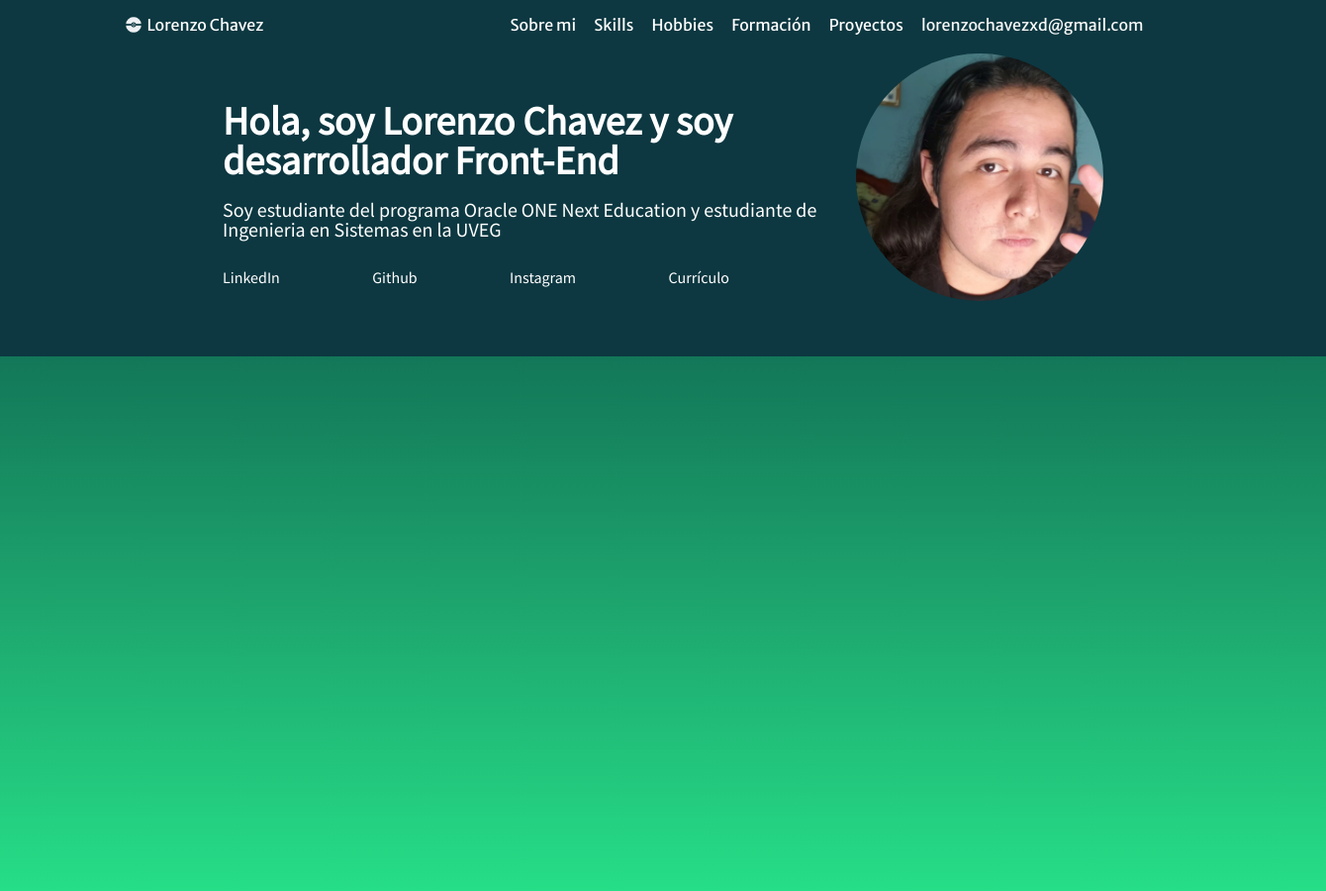
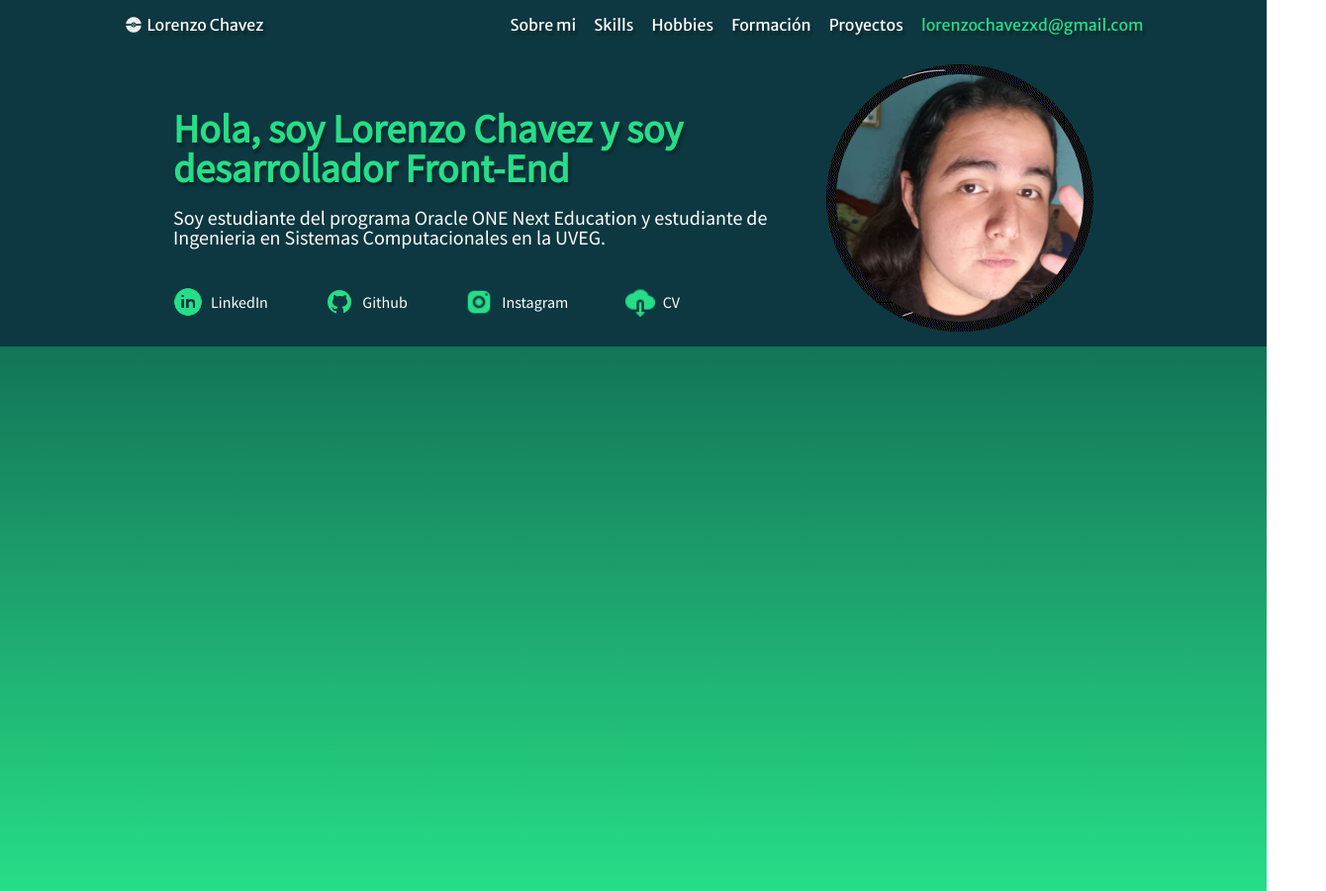
Before and after one commit to LNS45/Portafolio-Challenge-Two-G4, a plain HTML site: page index.html in a window 1280 px wide. Shown: the whole page at 99% size, 1340 px wide, since content can reach past the window. Drawn offline with Linux system fonts and the light colour scheme.

Commit message:
Seccion Conoceme Terminada

```diff
--- a/assets/css/conoceme/conoceme-circulo.css
+++ b/assets/css/conoceme/conoceme-circulo.css
@@ -1,3 +1,9 @@
 .conoceme__circulo{
-
+    display: flex;
+    align-items: center;
+    justify-content: center;
+    width: 270px;
+    height: 270px;
+    background: url(/assets/images/fondo-circulo.gif);
+    border-radius: 100% ;
 }
--- /dev/null
+++ b/assets/css/conoceme/conoceme-icon.css
@@ -0,0 +1,4 @@
+.conoceme__icon{
+    width: 30px;
+    margin-right: 8px;
+}
--- a/assets/css/conoceme/conoceme-item.css
+++ b/assets/css/conoceme/conoceme-item.css
@@ -0,0 +1,3 @@
+.conoceme__item{
+
+}
--- a/assets/css/conoceme/conoceme-link.css
+++ b/assets/css/conoceme/conoceme-link.css
@@ -1,4 +1,6 @@
 .conoceme__link{
-    color: white;
+    display: flex;
+    align-items: center;
+    color: var(--fuente-clara);
     text-decoration: none;
 }
--- a/assets/css/conoceme/conoceme-list.css
+++ b/assets/css/conoceme/conoceme-list.css
@@ -2,4 +2,5 @@
     display: flex;
     width: 80%;
     justify-content: space-between;
+    margin-top: 2.5rem;
 }
--- a/assets/css/conoceme/conoceme-title.css
+++ b/assets/css/conoceme/conoceme-title.css
@@ -1,6 +1,7 @@
 .conoceme__title{
-    color: var(--fuente-clara);
+    color: var(--fuente-resaltada);
     font-weight: 1000;
     font-size: 40px;
     margin-bottom: 20px;
+    text-shadow: var(--sombra-resalto);
 }
--- a/assets/css/conoceme/conoceme.css
+++ b/assets/css/conoceme/conoceme.css
@@ -5,5 +5,4 @@
     width: 100%;
     height: 300px;
     background-color: var(--fondo-verde-semioscuro);
-    padding: 30px;
 }
--- a/assets/css/menu/menu-link.css
+++ b/assets/css/menu/menu-link.css
@@ -1,7 +1,8 @@
 .menu__link{
     color: var(--fuente-clara);
     text-decoration: none;
+    text-shadow: var(--sombra-resalto);
 }
 .resaltado{
-    color: #f8f8f8;
+    color: var(--fuente-resaltada);
 }
--- a/assets/css/menu/menu-title.css
+++ b/assets/css/menu/menu-title.css
@@ -5,4 +5,5 @@
     background-size: 20px;
     background-position-y: center;
     padding-left: 1.5rem;
+    text-shadow: var(--sombra-resalto);
 }
--- a/assets/css/menu/menu.css
+++ b/assets/css/menu/menu.css
@@ -1,7 +1,7 @@
 .menu{
     display: flex;
-    position: fixed;
-    z-index: 1;
+    position: sticky;
+    top: 0;
     justify-content: space-around;
     align-items: center;
     width: 100%;
--- a/base.css
+++ b/base.css
@@ -19,12 +19,16 @@
 
     /*Color de Fuentes*/
     --fuente-clara: #FFFFFF;
+    --fuente-resaltada: #26de87;
     --fuente-semi_oscura: #4A5E74;
     --fuente-oscura: #29384E;
 
     /*Fuentes*/
-    --merri: 'Merriweather Sans', sans-serif;;
-    --source: 'Source Sans Pro', sans-serif;;
+    --merri: 'Merriweather Sans', sans-serif;
+    --source: 'Source Sans Pro', sans-serif;
+
+    /*Sombras de texto*/
+    --sombra-resalto: 2px 4px 3px rgba(0,0,0,0.3);
 }
 
 body{
@@ -32,6 +36,7 @@ body{
     height: 900px;
     background: linear-gradient(180deg, #01393a,  #106c53, #1da36d, #26de87);
     z-index: 2;
+    font-family: var(--source);
 }
 ::-webkit-scrollbar{
     width: 1rem;
--- a/contenedor.css
+++ b/contenedor.css
@@ -2,5 +2,6 @@
     font-family: var(--source);
     color: white;
     margin-top: 30px;
+    margin-right: 20px;
     width: 50%;
 }
--- a/index.html
+++ b/index.html
@@ -20,7 +20,9 @@
     <link rel="stylesheet" href="/assets/css/conoceme/conoceme-parrafo.css">
     <link rel="stylesheet" href="/assets/css/conoceme/conoceme-list.css">
     <link rel="stylesheet" href="/assets/css/conoceme/conoceme-link.css">
+    <link rel="stylesheet" href="/assets/css/conoceme/conoceme-icon.css">
     <link rel="stylesheet" href="/assets/css/conoceme/conoceme-item.css">
+    <link rel="stylesheet" href="/assets/css/conoceme/conoceme-circulo.css">
     <link rel="stylesheet" href="/assets/css/conoceme/conoceme-foto.css">
     <title>Mi Portafolio | Front-End </title>
 </head>
@@ -39,12 +41,12 @@
     <section class="conoceme">
         <div class="contenedor">
                 <h1 class="conoceme__title">Hola, soy Lorenzo Chavez y soy desarrollador Front-End</h1>
-                <p class="conoceme__parrafo">Soy estudiante del programa Oracle ONE Next Education y estudiante de Ingenieria en Sistemas en la UVEG</p>
+                <p class="conoceme__parrafo">Soy estudiante del programa Oracle ONE Next Education y estudiante de Ingenieria en Sistemas Computacionales en la UVEG.</p>
                 <ul class="conoceme__list">
-                    <li class="conoceme__item"><a href="#" class="conoceme__link">LinkedIn</a></li>
-                    <li class="conoceme__item"><a href="#" class="conoceme__link">Github</a></li>
-                    <li class="conoceme__item"><a href="#" class="conoceme__link">Instagram</a></li>
-                    <li class="conoceme__item"><a href="#" class="conoceme__link">Currículo</a></li>
+                    <li class="conoceme__item"><a href="www.linkedin.com/in/lorenzo-chavez-dev" class="conoceme__link"><img src="/assets/icons/linkedin.png" alt="Icono de linkedin" class="conoceme__icon"> LinkedIn</a></li>
+                    <li class="conoceme__item"><a href="https://github.com/LNS45" class="conoceme__link"><img src="/assets/icons/github.png" alt="Icono de github" class="conoceme__icon"> Github</a></li>
+                    <li class="conoceme__item"><a href="https://instagram.com/lns_4545?igshid=ZDdkNTZiNTM=" class="conoceme__link"><img src="/assets/icons/instagram.png" alt="Icono de instagram" class="conoceme__icon"> Instagram</a></li>
+                    <li class="conoceme__item"><a href="#" download="CV-Lorenzo-Chavez.pdf" class="conoceme__link"><img src="/assets/icons/descargar.png" alt="Icono de descarga del CV" class="conoceme__icon"> CV</a></li>
                 </ul>
         </div>
         <div class="conoceme__circulo">
```
Also changed, not shown: assets/icons/descargar.png (added), assets/icons/github.png (added), assets/icons/instagram.png (added), assets/icons/linkedin.png (added), assets/images/fondo-circulo.gif (added).
